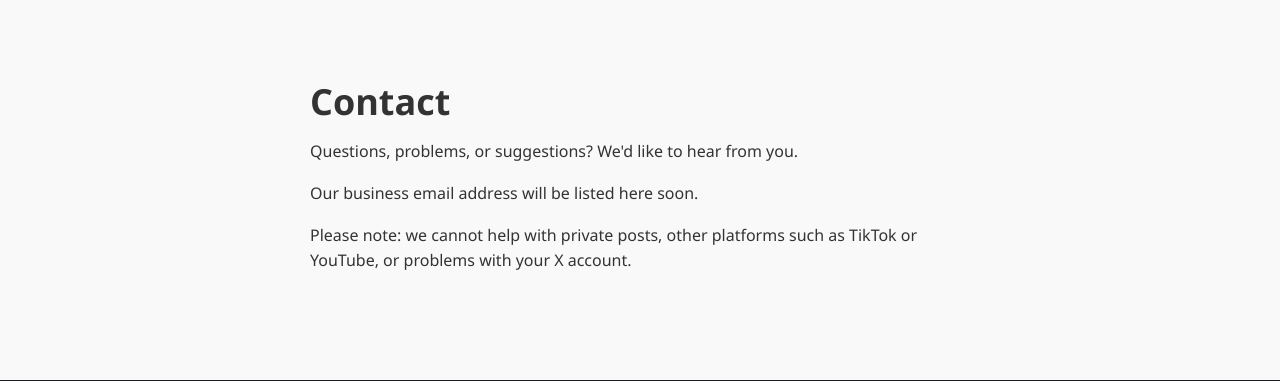
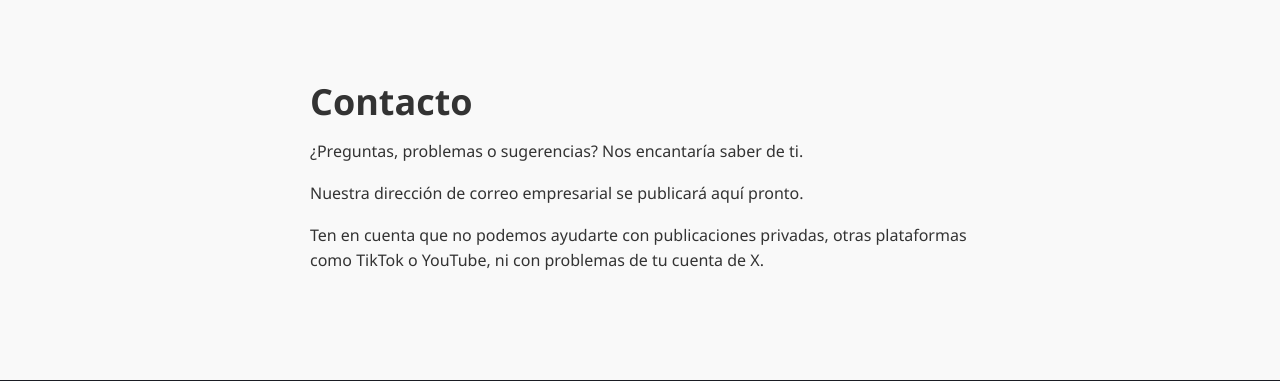
Before and after one commit to Ch-israr/twitter, a Flask app: page /es/contact/ in a window 1280 px wide. Shown: the part 65-446 px from the top of the page. Run offline with Flask 3, Linux system fonts and the light colour scheme; some libraries are stand-ins or nearby versions.

Commit message:
Contact page renders in the selected language

```diff
--- a/templates/contact.html
+++ b/templates/contact.html
@@ -1,19 +1,19 @@
 {% extends "base.html" %}
-{% block title %}Contact — TwitterDown{% endblock %}
-{% block description %}Contact TwitterDown: questions, problems, or suggestions about our free X video downloader.{% endblock %}
-{% block canonical %}https://twitter-7vlf.onrender.com/contact{% endblock %}
-{% block ogtitle %}Contact — TwitterDown{% endblock %}
-{% block ogdescription %}Contact TwitterDown: questions, problems, or suggestions about our free X video downloader.{% endblock %}
-{% block ogurl %}https://twitter-7vlf.onrender.com/contact{% endblock %}
-{% block twittertitle %}Contact — TwitterDown{% endblock %}
-{% block twitterdescription %}Contact TwitterDown: questions, problems, or suggestions about our free X video downloader.{% endblock %}
+{% block title %}{{ t.contact_title }}{% endblock %}
+{% block description %}{{ t.contact_meta }}{% endblock %}
+{% block canonical %}{{ canonical }}{% endblock %}
+{% block ogtitle %}{{ t.contact_title }}{% endblock %}
+{% block ogdescription %}{{ t.contact_meta }}{% endblock %}
+{% block ogurl %}{{ canonical }}{% endblock %}
+{% block twittertitle %}{{ t.contact_title }}{% endblock %}
+{% block twitterdescription %}{{ t.contact_meta }}{% endblock %}
 {% block content %}
     <section class="section">
       <div class="container container-narrow">
-        <h1>Contact</h1>
-        <p>Questions, problems, or suggestions? We'd like to hear from you.</p>
-        <p>Our business email address will be listed here soon.</p>
-        <p>Please note: we cannot help with private posts, other platforms such as TikTok or YouTube, or problems with your X account.</p>
+        <h1>{{ t.contact_h }}</h1>
+        <p>{{ t.contact_p1 }}</p>
+        <p>{{ t.contact_p2 }}</p>
+        <p>{{ t.contact_p3 }}</p>
       </div>
     </section>
 {% endblock %}
```
